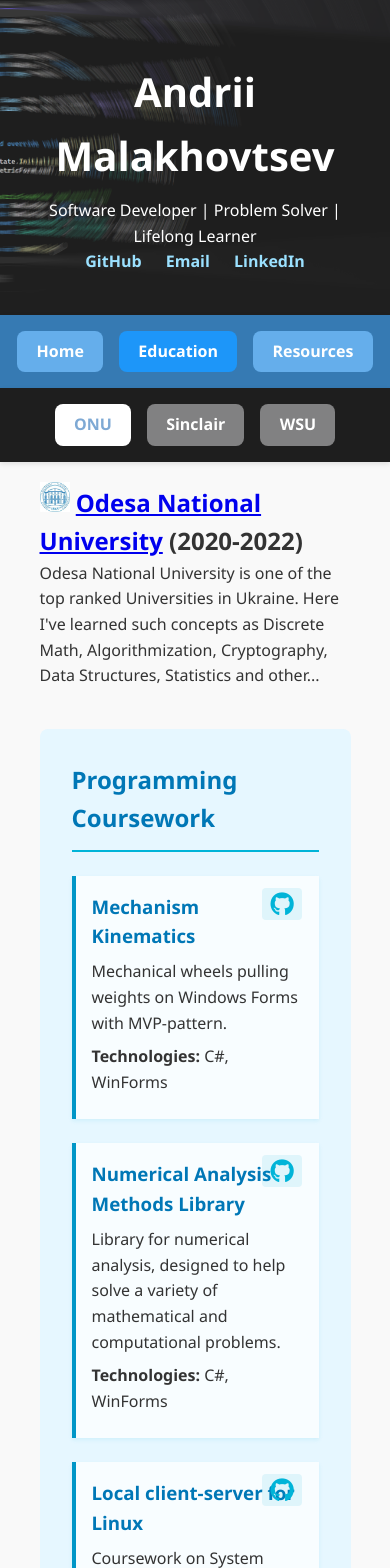
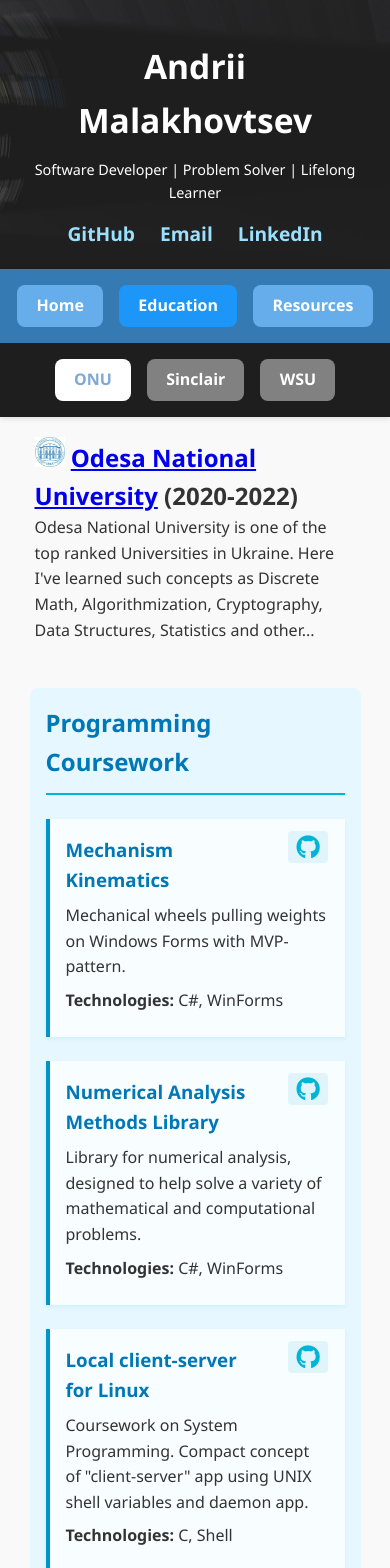
Before and after one commit to andrii-malakhovtsev/portfolio-website, a React (Vite) app: page /education/onu in a window 390 px wide. Shown: the top 1568 px of the page. Built offline with nearby package versions, Linux system fonts and the light colour scheme.

Commit message:
Added CSS phone support

```diff
--- a/src/index.css
+++ b/src/index.css
@@ -24,12 +24,7 @@
   flex-direction: column;
 }
 
-footer {
-  margin-top: auto;
-}
-
 /* Body */
-
 body {
   font-family: 'Segoe UI', Tahoma, Geneva, Verdana, sans-serif;
   background-color: #f9f9f9;
@@ -77,6 +72,7 @@
 }
 
 footer {
+  margin-top: auto;
   background-color: #1e1e2f;
   color: #ccc;
   text-align: center;
@@ -139,3 +135,41 @@
   color: #d6b46a;
   background-color: #3e693c;
 }
+
+/* Phone Support */
+@media (max-width: 768px) {
+  .container {
+    width: 90vw;
+    max-width: 90vw;
+    padding: 10px;
+    padding-top: 20px;
+  }
+
+  header {
+    padding: 10px;
+    padding-top: 0;
+    background-position: right;
+  }
+
+  header h1 {
+    margin-top: 20px;
+    font-size: 2.1rem;
+  }
+
+  header nav {
+    margin-top: 15px;
+    font-size: 1.2rem;
+  }
+
+  header p {
+    font-size: 0.9rem;
+  }
+
+  footer {
+    padding: 0 0;
+  }
+}
+
+.hero {
+  font-size: 4vw;
+}
--- a/src/styles/projects.css
+++ b/src/styles/projects.css
@@ -37,3 +37,19 @@
 .projects h2 {
   text-align: center;
 }
+
+/* Phone Support */
+@media (max-width: 768px) {
+  .project img {
+    max-height: 300px;
+  }
+
+  .project h3 {
+    max-width: 80%;
+    word-break: break-word;
+  }
+
+  .project a {
+    font-size: 0.9rem;
+  }
+}
--- a/src/styles/school/school-common.css
+++ b/src/styles/school/school-common.css
@@ -50,3 +50,30 @@
 .class a:hover {
   text-decoration: underline;
 }
+
+/* Phone Support */
+@media (max-width: 768px) {
+  .intro {
+    padding: 5px;
+    padding-top: 0;
+  }
+
+  .classes {
+    padding: 1em;
+    max-width: 100%;
+    width: 100%;
+    margin: 0;
+  }
+
+  .class {
+    max-width: 95vw;
+    margin-left: 0;
+    margin-right: 0;
+    border-radius: 0;
+  }
+
+  .class h3 {
+    max-width: 50vw;
+    word-break: break-word;
+  }
+}
```
